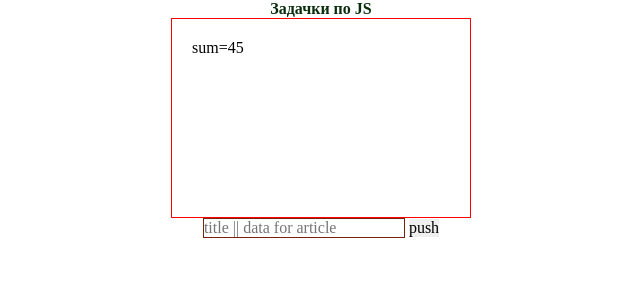
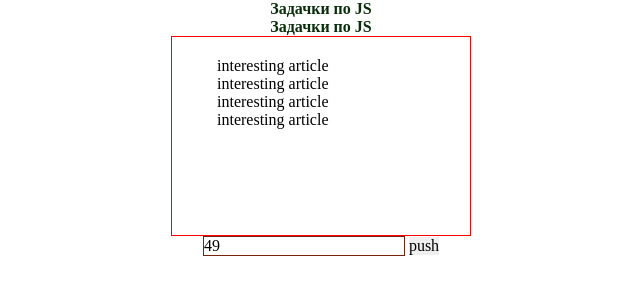
Before and after one commit to kozzztia/progect27, a plain HTML site: page index.html in a window 1280 px wide. Both pictures are taken after a click on the button "push". Shown: the whole page, without its empty margins (319-959 px from the left). Drawn offline with Linux system fonts and the light colour scheme.

Commit message:
unit 10 end

```diff
--- a/JavaScript/script.js
+++ b/JavaScript/script.js
@@ -961,17 +961,172 @@ let a = [1, 2, 3, 4, 5, 6, 7, 8, 9, 19, 1, 3, 4, 5];
 // const array = ['a', 22, -22, 2.2, true];
 // div.innerHTML = array;
 // ----------------------------------------------------------------------------------------task3 if (Number.isInteger(array[i])) testing for a number
-const array = ['a', a, 22, -22, 2.2, true, 2, 5, 11, 6, 6, 7, 8];
+// const array = ['a', a, 22, -22, 2.2, true, 2, 5, 11, 6, 6, 7, 8];
 
 // console.log(array.length);
 
 // div.innerHTML = array[0] + ' ' + array[5];
 
-push.onclick = function (i) {
-    let sum = 0;
-    for (i = 0; i < array.length; i++)
-        if (Number.isInteger(array[i])) {
-            sum = sum + array[i]
-        } else { console.log(array[i]); continue; }
-    div.innerHTML = 'sum=' + sum;
+// push.onclick = function (i) {
+//     let sum = 0;
+//     for (i = 0; i < array.length; i++)
+//         if (Number.isInteger(array[i])) {
+//             sum = sum + array[i]
+//         } else { console.log(array[i]); continue; }
+//     div.innerHTML = 'sum=' + sum;
+// }
+// const mass = ['Kostia', 'scorpion', 19, 11]
+// push.addEventListener('click', () => {
+//     let sum = ""
+//     for (i = 0; i < mass.length; i++)
+//         if (Number.isInteger(mass[i])) {
+//             sum += mass[i] + ":";
+//         } else {
+//             sum += mass[i] + " ";
+//         }
+//     div.innerHTML = sum + "87";
+// })
+
+// const array = []
+
+// array[7] = 'vietnam';
+// array[6] = 'turkey';
+// array[5] = 'italy';
+
+// console.log(array.length);
+// div.innerHTML = array[array.length - 1];
+
+// array = [2, 3, 4, 5, 6, 7];
+
+// push.onclick = function () {
+//     let p = document.querySelectorAll('.p');
+//     let textP = ""
+//     for (j = 0; j < p.length; j++) textP += p[j].getAttribute('data');
+
+//     // -----------------------
+//     let text = "";
+//     let r = array[0];
+//     array[0] = array[5];
+//     array[5] = r;
+//     for (let i = 0; i < array.length; i++) text += array[i] + " ";
+
+//     div.innerHTML = text + '<br>';
+//     div.innerHTML += textP;
+// }
+
+// ----------------------------------------task12
+
+// ar12 = ['test', 'west', 'list', 'class', 'best'];
+
+// push.onclick = (i) => {
+//     i = ar12[0];
+//     ar12[0] = ar12[ar12.length - 1];
+//     ar12[ar12.length - 1] = i;
+
+//     div.innerHTML = ar12[ar12.length - 1] + " " + ar12[0];
+// }
+
+// -----------------------------------------task13
+
+// ar13 = ['test', 'west', 'list', 'class', 'best'];
+// let text = "";
+
+// push.onclick = (i) => {
+//     for (let i = 0; i < ar13.length; i++) {
+//         text += i + " " + ar13[i] + ", ";
+//     }
+//     div.textContent = text;
+// }
+
+// -------------------------------------------task 14
+
+// ar14 = [1, 2, 3, 'hello', 66];
+
+// push.onclick = (i) => {
+//     let text = "";
+//     for (i = ar14.length - 1; i >= 0.; i--) {
+//         text += ar14[i] + ' ';
+//     }
+//     div.innerHTML = text;
+// }
+
+// --------------------------------------------task15
+
+// ar15 = [0, 2, 5, -4, 6, 22, -9, -12, 8, 12, 13, 78];
+
+// push.onclick = (i) => {
+//     let text = "";
+//     for (i = 0; i < ar15.length; i++) {
+//         if (ar15[i] < 0) text += ar15[i] + ' ';
+//         else continue;
+//     }
+//     div.innerHTML = text;
+// }
+
+// --------------------------------------------task 16;
+
+// ar16 = [0, 2, 5, -4, 6, 22, -9, -12, 8, 12, 13, 78];
+// ar16_odd = [];
+// ar16_even = [];
+
+// push.onclick = (i) => {
+//     let p = 0;
+//     let z = 0;
+//     for (i = 0; i < ar16.length; i++) {
+//         if (ar16[i] % 2 === 0) {
+//             ar16_odd[p] = ar16[i];
+//             p++;
+//         } else {
+//             ar16_even[z] = ar16[i];
+//             z++;
+//         }
+//     }
+//     document.querySelector('h1').innerHTML = ar16_odd;
+//     document.querySelector('h2').innerHTML = ar16_even;
+// }
+
+// ------------------------------------------task17
+
+// let ar17 = [3, 0, 2, 6, 0, 1, 3, 1, 9, 0, 2, 0];
+
+// push.onclick = (i) => {
+//     let bigNum = 0;
+//     for (i = 0; i < ar17.length; i++) if (ar17[i] > 3) bigNum++;
+//     div.innerHTML = bigNum;
+// }
+
+// ----------------------------------------------task18
+
+// let ar18 = [15, 24, 13, 78, 21, 4, 45, 67];
+
+// push.onclick = (p) => {
+//     p = 0;
+//     z = 0;
+//     for (i = 0; i < ar18.length; i++) if (p < ar18[i]) p = ar18[i]
+//     div.innerHTML = p;
+// }
+
+// --------------------------------------------task19 -----------------------------------------------------index of bogest number
+
+// ar19 = [15, 313, 666, 78, 241, 4, 45, 424, 67]
+
+// push.onclick = (i) => {
+//     let index = 0;
+//     let big = 0;
+
+//     for (i = 0; i < ar19.length; i++) if (big < ar19[i]) {
+//         big = ar19[i];
+//         index = i;
+//     }
+//     console.log(index);
+// }
+
+// -------------------------------------------task20
+
+ar20 = [4, 5, 6, 7, 8, 9, 10];
+
+push.onclick = (sum, i) => {
+    sum = 0;
+    for (i = 0; i < ar20.length; i++) sum = sum + ar20[i];
+    input.value = sum;
 }
--- a/index.html
+++ b/index.html
@@ -12,12 +12,13 @@
 
 <body>
     <h1>Задачки по JS</h1>
+    <h2>Задачки по JS</h2>
 
     <div class="div block" data="1">
-        <p class='p'>interesting article</p>
-        <p class='p'>interesting article</p>
-        <p class='p'>interesting article</p>
-        <p class='p'>interesting article</p>
+        <p class='p' data="1">interesting article</p>
+        <p class='p' data="2">interesting article</p>
+        <p class='p' data="3">interesting article</p>
+        <p class='p' data="4">interesting article</p>
     </div>
     <input type="text" class="input" placeholder="title || data for article">
     <!-- <p class="p block">Lorem ipsum dolor sit amet.</p>
```
